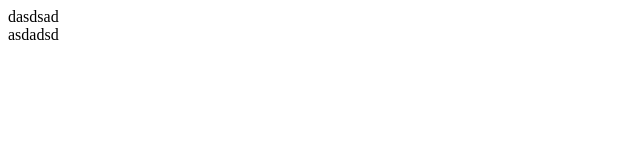
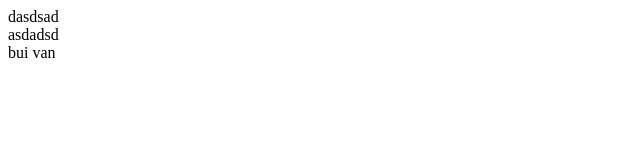
Before and after one commit to KyoNo2k1/testGithub, a plain HTML site: page index.html in a window 1280 px wide. Shown: the full height of the page, 0-640 px from the left. Drawn offline with Linux system fonts and the light colour scheme.

Commit message:
test BV
upload by BV

```diff
--- a/index.html
+++ b/index.html
@@ -8,5 +8,6 @@
 </head>
 <body>
     <nav>dasdsad</nav>asdadsd
+    <footer>bui van</footer>
 </body>
 </html>
```
